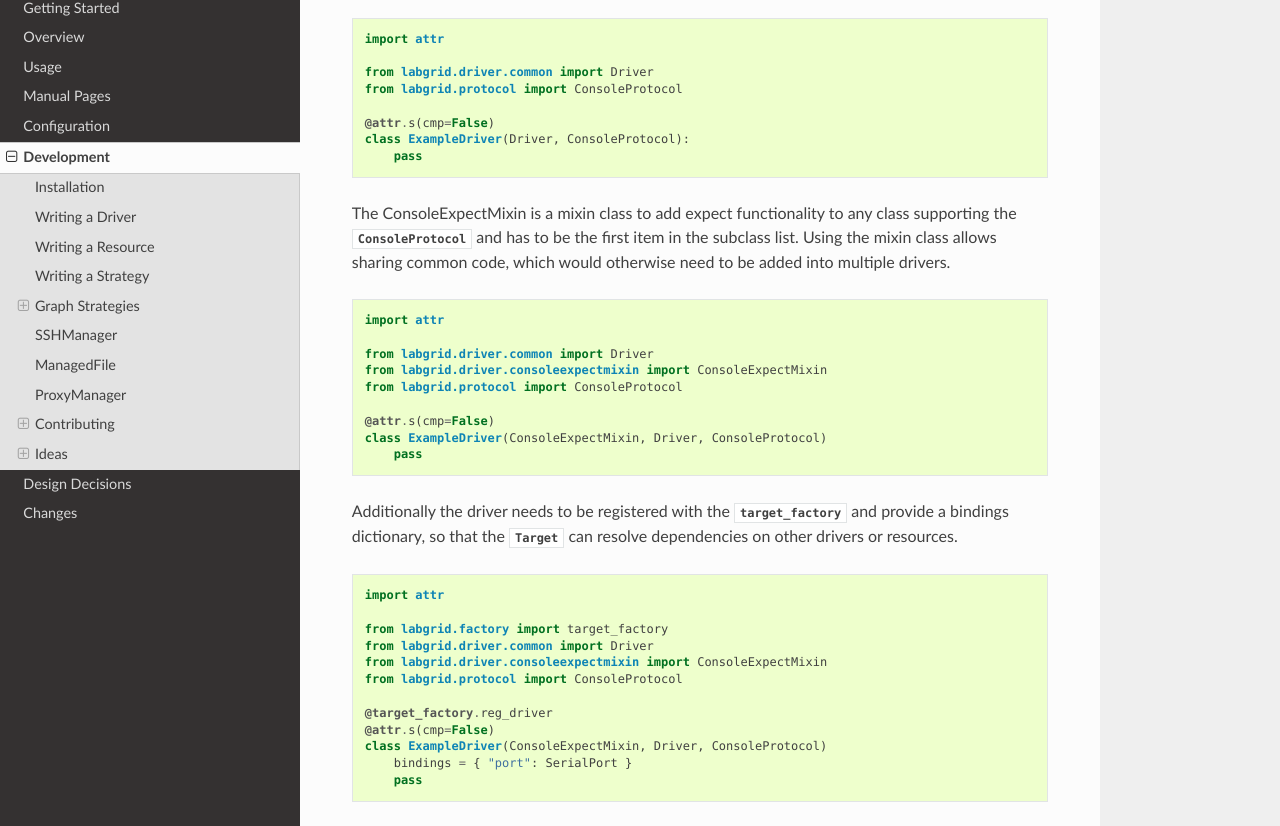
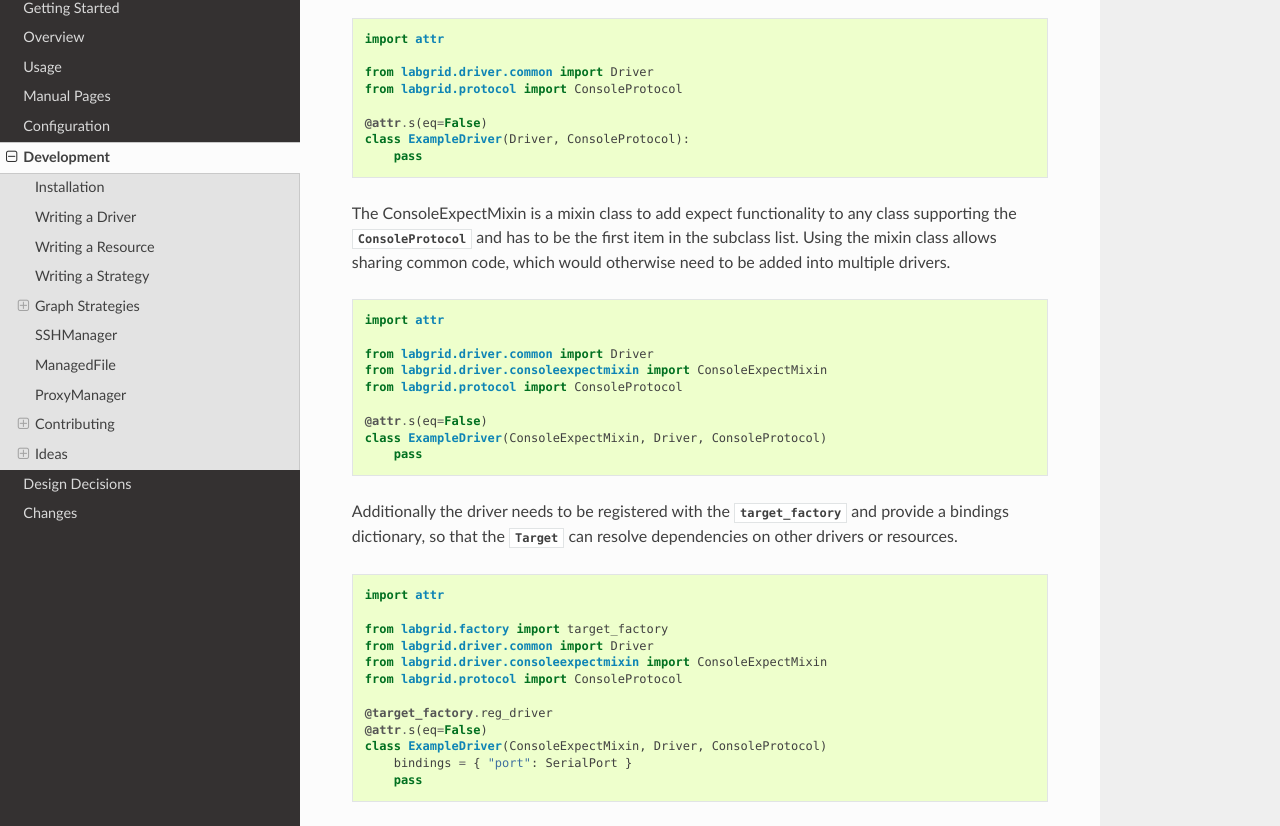
Before and after one commit to labgrid-project/labgrid, a Sphinx documentation site: the page built from doc/development.rst, in a window 1280 px wide and 1400 px high, scrolled down 1245 px. Shown: the part 144-970 px from the top of the window. Built offline with Sphinx 7.4.7 and the Read the Docs theme 2.0.0, drawn with Linux system fonts in a browser that asks for light colours; pages that are not in the unit, such as notebooks, are missing from menus.

Commit message:
doc/development: adjust to attr.s 19.2.0 change
Adjust the documentation so new drivers and resources use the proper
parameters.

Signed-off-by: Rouven Czerwinski <r.czerwinski@pengutronix.de>

```diff
--- a/doc/development.rst
+++ b/doc/development.rst
@@ -75,7 +75,7 @@ provided by connecting drivers and resources on a given target at runtime.
     from labgrid.driver.common import Driver
     from labgrid.protocol import ConsoleProtocol
 
-    @attr.s(cmp=False)
+    @attr.s(eq=False)
     class ExampleDriver(Driver, ConsoleProtocol):
         pass
 
@@ -93,7 +93,7 @@ be added into multiple drivers.
     from labgrid.driver.consoleexpectmixin import ConsoleExpectMixin
     from labgrid.protocol import ConsoleProtocol
 
-    @attr.s(cmp=False)
+    @attr.s(eq=False)
     class ExampleDriver(ConsoleExpectMixin, Driver, ConsoleProtocol)
         pass
 
@@ -111,7 +111,7 @@ dependencies on other drivers or resources.
     from labgrid.protocol import ConsoleProtocol
 
     @target_factory.reg_driver
-    @attr.s(cmp=False)
+    @attr.s(eq=False)
     class ExampleDriver(ConsoleExpectMixin, Driver, ConsoleProtocol)
         bindings = { "port": SerialPort }
         pass
@@ -145,7 +145,7 @@ The minimum requirement is a call to :code:`super().__attrs_post_init__()`.
     from labgrid.protocol import ConsoleProtocol
 
     @target_factory.reg_driver
-    @attr.s(cmp=False)
+    @attr.s(eq=False)
     class ExampleDriver(ConsoleExpectMixin, Driver, ConsoleProtocol)
         bindings = { "port": SerialPort }
 
@@ -179,7 +179,7 @@ register it with the :any:`target_factory`.
     from labgrid.driver.common import Resource
 
     @target_factory.reg_resource
-    @attr.s(cmp=False)
+    @attr.s(eq=False)
     class ExampleResource(Resource):
         pass
 
@@ -194,7 +194,7 @@ variables.
     from labgrid.driver.common import Resource
 
     @target_factory.reg_resource
-    @attr.s(cmp=False)
+    @attr.s(eq=False)
     class ExampleResource(Resource):
         examplevar1 = attr.ib()
         examplevar2 = attr.ib()
```
